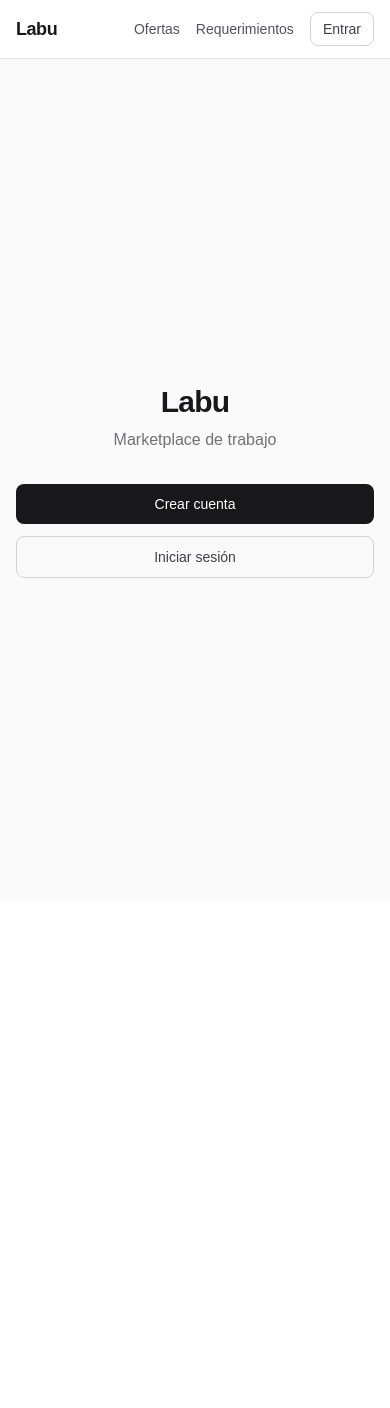
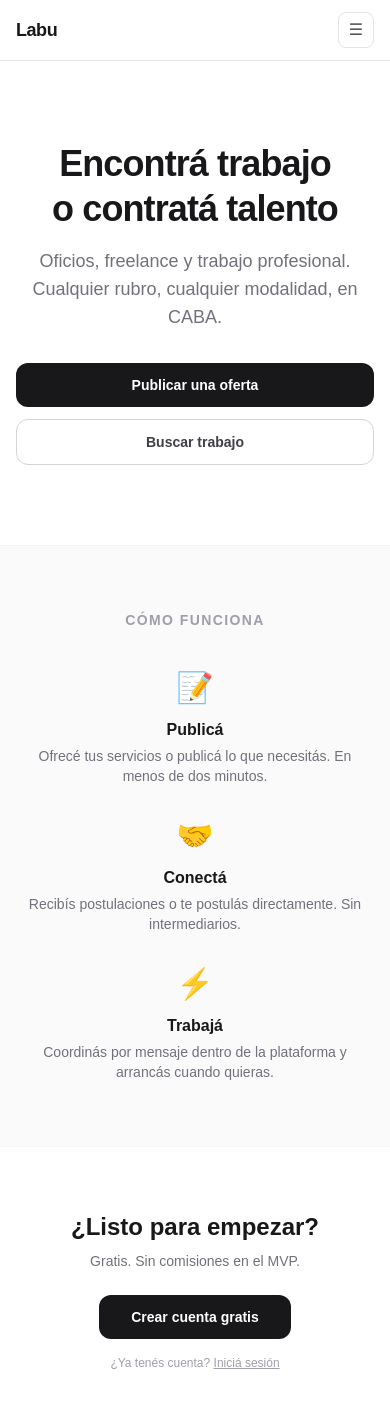
Before and after one commit to ErikS-1k/labu, a Next.js app: page / in a window 390 px wide. Shown: the top 1408 px of the page. Before the commit the page ends 903 px from the top, so only its background shows below. Built offline with nearby package versions, Linux system fonts and the light colour scheme; no server answers.

Commit message:
Rediseño home + Header mobile

```diff
--- a/app/page.tsx
+++ b/app/page.tsx
@@ -1,50 +1,92 @@
+import { redirect } from 'next/navigation'
+import Link from 'next/link'
 import { createClient } from '@/lib/supabase/server'
-import { logout } from '@/app/actions/auth'
-import Link from 'next/link'
 
 export default async function Home() {
   const supabase = await createClient()
   const { data: { user } } = await supabase.auth.getUser()
 
+  if (user) redirect('/ofertas')
+
   return (
-    <div className="flex min-h-screen flex-col items-center justify-center bg-zinc-50 px-4">
-      <div className="w-full max-w-sm text-center">
-        <h1 className="text-3xl font-bold tracking-tight text-zinc-900">Labu</h1>
-        <p className="mt-2 text-zinc-500">Marketplace de trabajo</p>
-
-        <div className="mt-8">
-          {user ? (
-            <div className="flex flex-col gap-3">
-              <p className="text-sm text-zinc-600">
-                Hola, <span className="font-medium text-zinc-900">{user.email}</span>
+    <main>
+      {/* Hero */}
+      <section className="bg-white px-4 py-20 text-center">
+        <div className="mx-auto max-w-xl">
+          <h1 className="text-4xl font-bold leading-tight tracking-tight text-zinc-900 sm:text-5xl">
+            Encontrá trabajo<br />o contratá talento
+          </h1>
+          <p className="mt-4 text-lg text-zinc-500">
+            Oficios, freelance y trabajo profesional. Cualquier rubro, cualquier modalidad, en CABA.
           </p>
-              <form action={logout}>
-                <button
-                  type="submit"
-                  className="w-full rounded-lg border border-zinc-300 px-4 py-2.5 text-sm font-medium text-zinc-700 transition-colors hover:bg-zinc-100"
-                >
-                  Cerrar sesión
-                </button>
-              </form>
-            </div>
-          ) : (
-            <div className="flex flex-col gap-3">
+          <div className="mt-8 flex flex-col items-center gap-3 sm:flex-row sm:justify-center">
             <Link
               href="/registro"
-                className="block rounded-lg bg-zinc-900 px-4 py-2.5 text-sm font-medium text-white transition-colors hover:bg-zinc-700"
+              className="w-full rounded-xl bg-zinc-900 px-6 py-3 text-sm font-semibold text-white transition-colors hover:bg-zinc-700 sm:w-auto"
             >
-                Crear cuenta
+              Publicar una oferta
             </Link>
             <Link
-                href="/login"
-                className="block rounded-lg border border-zinc-300 px-4 py-2.5 text-sm font-medium text-zinc-700 transition-colors hover:bg-zinc-100"
+              href="/requerimientos"
+              className="w-full rounded-xl border border-zinc-300 px-6 py-3 text-sm font-semibold text-zinc-700 transition-colors hover:bg-zinc-50 sm:w-auto"
             >
-                Iniciar sesión
+              Buscar trabajo
             </Link>
           </div>
-          )}
+        </div>
+      </section>
+
+      {/* Cómo funciona */}
+      <section className="border-t border-zinc-100 bg-zinc-50 px-4 py-16">
+        <div className="mx-auto max-w-2xl">
+          <h2 className="mb-10 text-center text-sm font-semibold uppercase tracking-widest text-zinc-400">
+            Cómo funciona
+          </h2>
+          <div className="grid gap-8 sm:grid-cols-3">
+            <div className="text-center">
+              <div className="mb-3 text-3xl">📝</div>
+              <h3 className="font-semibold text-zinc-900">Publicá</h3>
+              <p className="mt-1 text-sm text-zinc-500">
+                Ofrecé tus servicios o publicá lo que necesitás. En menos de dos minutos.
+              </p>
+            </div>
+            <div className="text-center">
+              <div className="mb-3 text-3xl">🤝</div>
+              <h3 className="font-semibold text-zinc-900">Conectá</h3>
+              <p className="mt-1 text-sm text-zinc-500">
+                Recibís postulaciones o te postulás directamente. Sin intermediarios.
+              </p>
+            </div>
+            <div className="text-center">
+              <div className="mb-3 text-3xl">⚡</div>
+              <h3 className="font-semibold text-zinc-900">Trabajá</h3>
+              <p className="mt-1 text-sm text-zinc-500">
+                Coordinás por mensaje dentro de la plataforma y arrancás cuando quieras.
+              </p>
             </div>
           </div>
         </div>
+      </section>
+
+      {/* CTA final */}
+      <section className="border-t border-zinc-100 bg-white px-4 py-16 text-center">
+        <div className="mx-auto max-w-sm">
+          <h2 className="text-2xl font-bold text-zinc-900">¿Listo para empezar?</h2>
+          <p className="mt-2 text-sm text-zinc-500">Gratis. Sin comisiones en el MVP.</p>
+          <Link
+            href="/registro"
+            className="mt-6 inline-block rounded-xl bg-zinc-900 px-8 py-3 text-sm font-semibold text-white transition-colors hover:bg-zinc-700"
+          >
+            Crear cuenta gratis
+          </Link>
+          <p className="mt-4 text-xs text-zinc-400">
+            ¿Ya tenés cuenta?{' '}
+            <Link href="/login" className="underline hover:text-zinc-700">
+              Iniciá sesión
+            </Link>
+          </p>
+        </div>
+      </section>
+    </main>
   )
 }
--- a/components/layout/Header.tsx
+++ b/components/layout/Header.tsx
@@ -1,6 +1,6 @@
 import { createClient } from '@/lib/supabase/server'
-import { logout } from '@/app/actions/auth'
 import Link from 'next/link'
+import HeaderNav from './HeaderNav'
 
 export default async function Header() {
   const supabase = await createClient()
@@ -8,48 +8,11 @@ export default async function Header() {
 
   return (
     <header className="sticky top-0 z-10 border-b border-zinc-200 bg-white">
-      <div className="mx-auto flex max-w-3xl items-center justify-between px-4 py-3">
-        <Link href="/" className="text-lg font-bold tracking-tight text-zinc-900">
+      <div className="relative mx-auto flex max-w-3xl items-center justify-between px-4 py-3">
+        <Link href={user ? '/ofertas' : '/'} className="text-lg font-bold tracking-tight text-zinc-900">
           Labu
         </Link>
-
-        <nav className="flex items-center gap-4 text-sm">
-          <Link href="/ofertas" className="text-zinc-600 hover:text-zinc-900">
-            Ofertas
-          </Link>
-          <Link href="/requerimientos" className="text-zinc-600 hover:text-zinc-900">
-            Requerimientos
-          </Link>
-
-          {user ? (
-            <>
-              <Link href="/mensajes" className="text-zinc-600 hover:text-zinc-900">
-                Mensajes
-              </Link>
-              <Link href="/perfil" className="text-zinc-600 hover:text-zinc-900">
-                Mi perfil
-              </Link>
-              <Link
-                href="/publicar"
-                className="rounded-lg bg-zinc-900 px-3 py-1.5 text-white transition-colors hover:bg-zinc-700"
-              >
-                Publicar
-              </Link>
-              <form action={logout}>
-                <button type="submit" className="text-zinc-400 hover:text-zinc-700">
-                  Salir
-                </button>
-              </form>
-            </>
-          ) : (
-            <Link
-              href="/login"
-              className="rounded-lg border border-zinc-300 px-3 py-1.5 text-zinc-700 transition-colors hover:bg-zinc-50"
-            >
-              Entrar
-            </Link>
-          )}
-        </nav>
+        <HeaderNav isLoggedIn={!!user} userId={user?.id ?? null} />
       </div>
     </header>
   )
--- /dev/null
+++ b/components/layout/HeaderNav.tsx
@@ -0,0 +1,134 @@
+'use client'
+
+import { useState } from 'react'
+import Link from 'next/link'
+import { logout } from '@/app/actions/auth'
+
+type Props = {
+  isLoggedIn: boolean
+  userId: string | null
+}
+
+export default function HeaderNav({ isLoggedIn, userId }: Props) {
+  const [open, setOpen] = useState(false)
+
+  return (
+    <>
+      {/* Desktop nav */}
+      <nav className="hidden items-center gap-4 text-sm md:flex">
+        <Link href="/ofertas" className="text-zinc-600 hover:text-zinc-900">
+          Ofertas
+        </Link>
+        <Link href="/requerimientos" className="text-zinc-600 hover:text-zinc-900">
+          Requerimientos
+        </Link>
+
+        {isLoggedIn ? (
+          <>
+            <Link href="/mensajes" className="text-zinc-600 hover:text-zinc-900">
+              Mensajes
+            </Link>
+            <Link href={`/perfil/${userId}`} className="text-zinc-600 hover:text-zinc-900">
+              Mi perfil
+            </Link>
+            <Link
+              href="/publicar"
+              className="rounded-lg bg-zinc-900 px-3 py-1.5 text-white transition-colors hover:bg-zinc-700"
+            >
+              Publicar
+            </Link>
+            <form action={logout}>
+              <button type="submit" className="text-zinc-400 hover:text-zinc-700">
+                Salir
+              </button>
+            </form>
+          </>
+        ) : (
+          <Link
+            href="/login"
+            className="rounded-lg border border-zinc-300 px-3 py-1.5 text-zinc-700 transition-colors hover:bg-zinc-50"
+          >
+            Entrar
+          </Link>
+        )}
+      </nav>
+
+      {/* Mobile nav */}
+      <div className="flex items-center gap-2 md:hidden">
+        {isLoggedIn && (
+          <Link
+            href="/publicar"
+            className="rounded-lg bg-zinc-900 px-3 py-1.5 text-sm text-white transition-colors hover:bg-zinc-700"
+          >
+            Publicar
+          </Link>
+        )}
+        <button
+          onClick={() => setOpen(o => !o)}
+          className="flex h-9 w-9 items-center justify-center rounded-lg border border-zinc-200 text-zinc-600 hover:bg-zinc-50"
+          aria-label="Menú"
+        >
+          {open ? '✕' : '☰'}
+        </button>
+      </div>
+
+      {/* Mobile drawer */}
+      {open && (
+        <div className="absolute left-0 right-0 top-full border-b border-zinc-200 bg-white px-4 py-3 shadow-sm md:hidden">
+          <nav className="flex flex-col gap-1 text-sm">
+            <Link
+              href="/ofertas"
+              onClick={() => setOpen(false)}
+              className="rounded-lg px-3 py-2.5 text-zinc-700 hover:bg-zinc-50"
+            >
+              Ofertas
+            </Link>
+            <Link
+              href="/requerimientos"
+              onClick={() => setOpen(false)}
+              className="rounded-lg px-3 py-2.5 text-zinc-700 hover:bg-zinc-50"
+            >
+              Requerimientos
+            </Link>
+            {isLoggedIn ? (
+              <>
+                <Link
+                  href="/mensajes"
+                  onClick={() => setOpen(false)}
+                  className="rounded-lg px-3 py-2.5 text-zinc-700 hover:bg-zinc-50"
+                >
+                  Mensajes
+                </Link>
+                <Link
+                  href={`/perfil/${userId}`}
+                  onClick={() => setOpen(false)}
+                  className="rounded-lg px-3 py-2.5 text-zinc-700 hover:bg-zinc-50"
+                >
+                  Mi perfil
+                </Link>
+                <div className="mt-1 border-t border-zinc-100 pt-1">
+                  <form action={logout}>
+                    <button
+                      type="submit"
+                      className="w-full rounded-lg px-3 py-2.5 text-left text-sm text-zinc-400 hover:bg-zinc-50"
+                    >
+                      Cerrar sesión
+                    </button>
+                  </form>
+                </div>
+              </>
+            ) : (
+              <Link
+                href="/login"
+                onClick={() => setOpen(false)}
+                className="rounded-lg px-3 py-2.5 text-zinc-700 hover:bg-zinc-50"
+              >
+                Entrar
+              </Link>
+            )}
+          </nav>
+        </div>
+      )}
+    </>
+  )
+}
```
Lines whose indentation alone changed are shown as unchanged.
